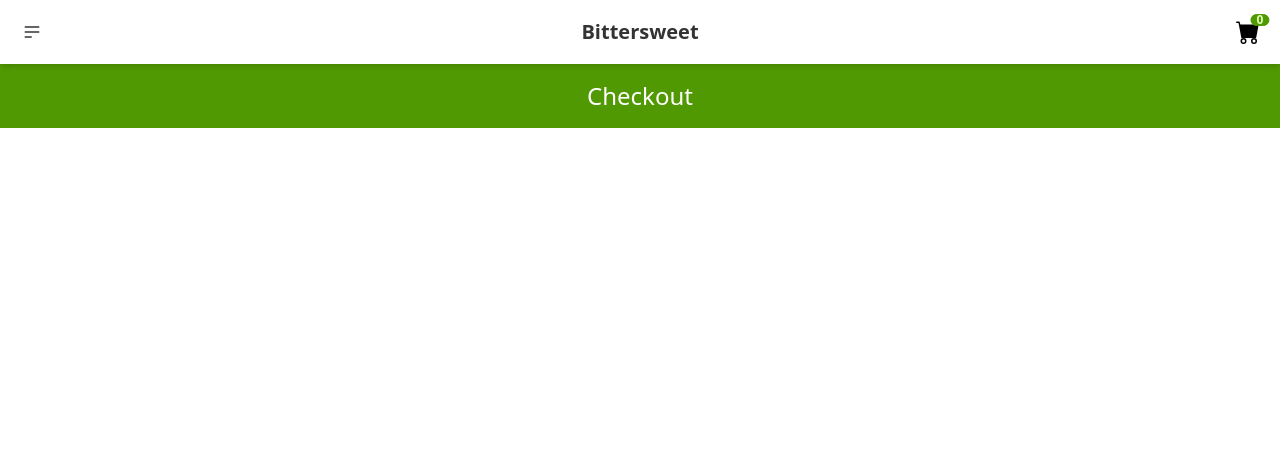
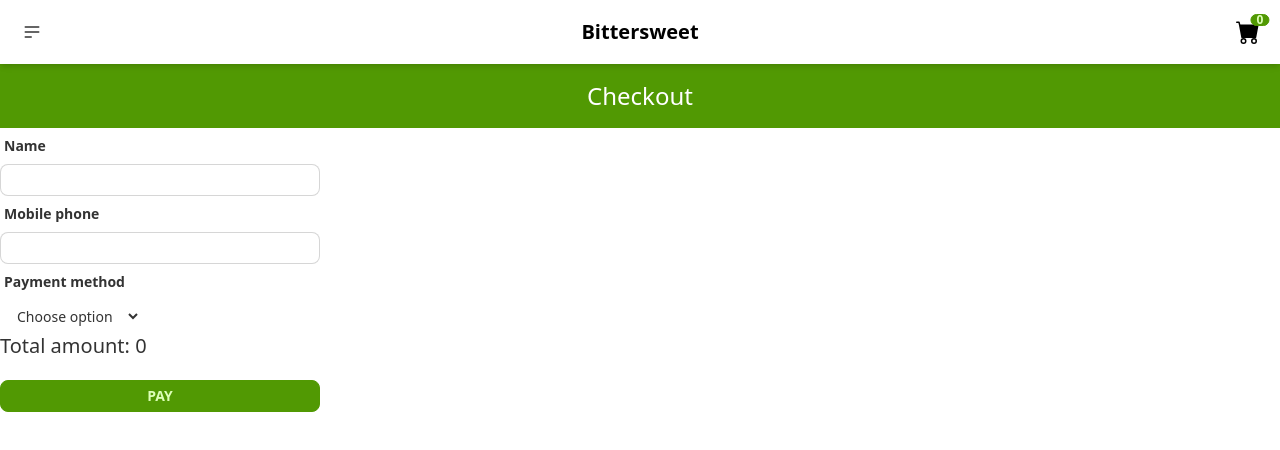
Before and after one commit to hussein-haitham/Food-Order-app, a React (Create React App) app: page /checkout in a window 1280 px wide. Shown: the top 450 px of the page. Built offline with nearby package versions, Linux system fonts and the light colour scheme.

Commit message:
Added Firebase http requests for Send order

```diff
--- a/package.json
+++ b/package.json
@@ -9,8 +9,8 @@
     "daisyui": "^2.46.1",
     "react": "^18.2.0",
     "react-dom": "^18.2.0",
+    "react-router-dom": "^5.2.0",
     "react-scripts": "5.0.1"
-
   },
   "scripts": {
     "start": "react-scripts start",
--- a/src/App.js
+++ b/src/App.js
@@ -1,3 +1,5 @@
+import { Switch, Route, Redirect } from "react-router-dom";
+
 import NavigationHeader from "./Layout/NavigationHeader";
 
 import Restaurant from "./pages/Restaurant";
@@ -6,12 +8,19 @@
 
 function App() {
   return (
-    <div className="w-full">
-      <CartContextProvider>
-        <NavigationHeader />
-        <Checkout />
-      </CartContextProvider>
-    </div>
+    <main className="w-full fade-in">
+      <Switch>
+        <CartContextProvider>
+          <NavigationHeader />
+          <Route path="/restaurant/:resId">
+            <Restaurant />
+          </Route>
+          <Route path="/checkout">
+            <Checkout />
+          </Route>
+        </CartContextProvider>
+      </Switch>
+    </main>
   );
 }
 
--- a/src/Layout/NavigationHeader.js
+++ b/src/Layout/NavigationHeader.js
@@ -2,6 +2,7 @@
 import Cart from "../components/Cart/Cart";
 import { useContext } from "react";
 import { CartContext } from "../store/CartProvider";
+import { Link } from "react-router-dom";
 import SideBar from "../UI/SideBar";
 
 function NavigationHeader() {
@@ -39,7 +40,11 @@
           </div>
         </div>
         <div className="navbar-center">
-          <a className="btn btn-ghost normal-case text-xl">Bittersweet</a>
+          <Link className="text-black" to={"/restaurant/res"}>
+            <button className="btn btn-ghost normal-case text-xl">
+              Bittersweet
+            </button>
+          </Link>
         </div>
 
         <CartIcon showCart={showCart} count={items.length} />
--- a/src/components/Menu/Menu.js
+++ b/src/components/Menu/Menu.js
@@ -1,6 +1,7 @@
 /* eslint-disable jsx-a11y/anchor-is-valid */
 import MenuTabs from "./MenuTabs";
 import MenuList from "./MenuList";
+import { Link } from "react-router-dom";
 function Menu() {
   return (
     <section className="container mx-auto">
@@ -8,6 +9,9 @@
       <div className="flex">
         <MenuList />
       </div>
+      <Link to={"/checkout"}>
+        <button className="btn btn-primary ">Checkout</button>
+      </Link>
     </section>
   );
 }
--- a/src/components/Menu/MenuTabs.js
+++ b/src/components/Menu/MenuTabs.js
@@ -25,6 +25,7 @@
     //console.log(category.isActive);
     return (
       <a
+        key={category.name}
         onClick={activeTabHandler}
         className={`tab  no-underline ${
           category.isActive ? "tab-active fade-in" : ""
--- /dev/null
+++ b/src/components/hooks/useFormValidation.js
@@ -0,0 +1,81 @@
+import { useState } from "react";
+
+function useFormValidation(initialValues) {
+  const [values, setValues] = useState(initialValues);
+  const [errors, setErrors] = useState({});
+  const [isSubmitting, setSubmitting] = useState(false);
+
+  function handleChange(event) {
+    if (event.target.name === "phone") {
+      const cleanValue = event.target.value.replace(/\D/g, "");
+      const formattedValue =
+        cleanValue.substr(0, 4) +
+        "-" +
+        cleanValue.substr(4, 3) +
+        "-" +
+        cleanValue.substr(7);
+      setValues({
+        ...values,
+        [event.target.name]: formattedValue,
+      });
+
+      return;
+    }
+    setValues({
+      ...values,
+      [event.target.name]: event.target.value,
+    });
+  }
+
+  function handleBlur(event) {
+    //The validation rules constant holds all the validation functionsthat accepts the input value as a parameter
+    const validationRules = {
+      name: (value) => value.length > 0 && /^[a-zA-Z]+$/.test(value),
+      number: (value) => !isNaN(value) && value.length > 0,
+      email: (value) => /^\S+@\S+\.\S+$/.test(value),
+      password: (value) => value.length >= 8,
+      passwordCheck: (value) => value === values.password,
+      phone: (value) => /^\d{4}-\d{3}-\d{4}$/.test(value),
+      url: (value) =>
+        /^https?:\/\/(www\.)?[-a-zA-Z0-9@:%._\+~#=]{1,256}\.[a-zA-Z0-9()]{1,6}\b([-a-zA-Z0-9()@:%_\+.~#?&//=]*)$/.test(
+          value
+        ),
+    };
+
+    const errorMessage = {
+      name: "Please enter a valid name *name shouldn't include numbers or spaces*",
+      number: "Please enter a valid number",
+      email: "Please enter a valid email address",
+      password: "Password must be at least 8 characters long",
+      passwordCheck: "Password must be identical",
+      phone: "Please enter a valid phone number",
+    };
+
+    /*  If validation result returns false then the input value has error
+     so we update the state with the new error */
+    const validationResult = validationRules[event.target.name](
+      event.target.value
+    );
+    const newError = validationResult ? "" : errorMessage[event.target.name];
+    setErrors({
+      ...errors,
+      [event.target.name]: newError,
+    });
+  }
+
+  function handleSubmit(event) {
+    event.preventDefault();
+    setSubmitting(true);
+  }
+
+  return {
+    values,
+    errors,
+    isSubmitting,
+    handleChange,
+    handleBlur,
+    handleSubmit,
+  };
+}
+
+export default useFormValidation;
--- a/src/index.js
+++ b/src/index.js
@@ -1,7 +1,12 @@
 import React from "react";
 import ReactDOM from "react-dom/client";
+import { BrowserRouter } from "react-router-dom";
 import "./index.css";
 import App from "./App";
 
 const root = ReactDOM.createRoot(document.getElementById("root"));
-root.render(<App />);
+root.render(
+  <BrowserRouter>
+    <App />
+  </BrowserRouter>
+);
--- a/src/pages/Checkout.js
+++ b/src/pages/Checkout.js
@@ -1,15 +1,158 @@
-import { useContext } from "react";
+import { useContext, useState, useRef } from "react";
 import { CartContext } from "../store/CartProvider";
+
+const firebaseUrl = "https://food-app-f2704-default-rtdb.firebaseio.com/";
+
 function Ceckout() {
-  const cartContext = useContext(CartContext);
+  const { items: cartItems, totalAmount } = useContext(CartContext);
 
+  const [isSending, setIsSending] = useState(false);
+  const [errors, setErrors] = useState({});
+
+  const nameRef = useRef();
+  const phoneRef = useRef();
+  const paymentRef = useRef();
+
+  async function sendOrder() {
+    try {
+      setIsSending(true);
+      const orderDate = JSON.stringify(new Date());
+
+      const response = await fetch(`${firebaseUrl}orders.json`, {
+        method: "POST",
+        body: JSON.stringify({
+          cartItems: [...cartItems],
+          name: nameRef.current.value,
+          phone: phoneRef.current.value,
+          totalAmount: totalAmount,
+          payment: paymentRef.current.value,
+          orderDate: orderDate,
+        }),
+        headers: { "Content-type": "application/json" },
+      });
+
+      if (!response.ok) throw new Error("Unable to complete, please try again");
+      else {
+        setIsSending(false);
+        return response;
+      }
+    } catch (error) {}
+  }
+  const handleBlurInputs = (event) => {
+    const validationRules = {
+      name: (value) => value.length > 0,
+      phone: (value) => !isNaN(value) && value.length > 0,
+    };
+
+    const validationResult = validationRules[event.target.name](
+      event.target.value
+    );
+    const errorMessage = {
+      name: "Please enter a valid name ",
+      phone: "Please enter a valid phone number",
+      payment: "Please choose payment type",
+    };
+
+    const newErorr = validationResult ? "" : errorMessage[event.target.name];
+    setErrors({ ...errors, [event.target.name]: newErorr });
+  };
+  const submitHandler = (event) => {
+    console.log(nameRef.current.value);
+    event.preventDefault();
+    if (!nameRef.current.value) {
+      setErrors({ ...errors, name: "Please enter your name" });
+      return;
+    }
+    if (!phoneRef.current.value) {
+      setErrors({ ...errors, phone: "Please enter your phone number" });
+      return;
+    }
+    if (!paymentRef.current.value) {
+      setErrors({ ...errors, payment: "Please choose a payment type" });
+      return;
+    }
+
+    sendOrder();
+  };
   return (
-    <div className="bg-primary">
-      <header className="p-4 text-center">
+    <section>
+      <header className="p-4 text-center bg-primary">
         <h1 className="text-white ">Checkout</h1>
       </header>
-      <div className="container"></div>
-    </div>
+      <div className="container mx-auto w-50%">
+        <ul className="flex">
+          {cartItems.map((item) => {
+            return (
+              <li key={item.id}>
+                {item.name}
+                {item.count}
+                <div className="rounder-full w-16 h-16">
+                  <img src="https://picsum.photos/200" alt="img" />
+                </div>
+              </li>
+            );
+          })}
+        </ul>
+
+        <div className="form-control w-full max-w-xs  content-center">
+          <form onSubmit={submitHandler}>
+            <label className="label font-bold">
+              <span className="label-text">Name</span>
+            </label>
+            <input
+              ref={nameRef}
+              name="name"
+              onBlur={handleBlurInputs}
+              type="text"
+              className={`input input-sm input-bordered w-full max-w-xs ${
+                errors.name && "input-error"
+              }`}
+            />
+            {errors.name && (
+              <p className="text-xs text-error"> {errors.name}</p>
+            )}
+
+            <label className="label font-bold">
+              <span className="label-text">Mobile phone</span>
+            </label>
+            <input
+              ref={phoneRef}
+              onBlur={handleBlurInputs}
+              name="phone"
+              type="text"
+              className={`input input-sm input-bordered w-full max-w-xs ${
+                errors.phone && "input-error"
+              }`}
+            />
+            {errors.phone && (
+              <p className="text-xs text-error"> {errors.phone}</p>
+            )}
+
+            <label className="label font-bold">
+              <span className="label-text">Payment method</span>
+            </label>
+            <select ref={paymentRef} className="input input-sm">
+              <option value="">Choose option</option>
+              <option value="cash">Cash</option>
+              <option value="credit">Credit Card</option>
+            </select>
+            {errors.payment && (
+              <p className="text-xs text-error"> {errors.payment}</p>
+            )}
+            <h2>Total amount: {totalAmount}</h2>
+
+            <button
+              className={`btn btn-primary btn-sm mt-5 w-full ${
+                isSending && "loading"
+              }`}
+              type="submit"
+            >
+              Pay
+            </button>
+          </form>
+        </div>
+      </div>
+    </section>
   );
 }
 
```
Also changed, not shown: 1 other file (tests, documents, lock files or other folders).
